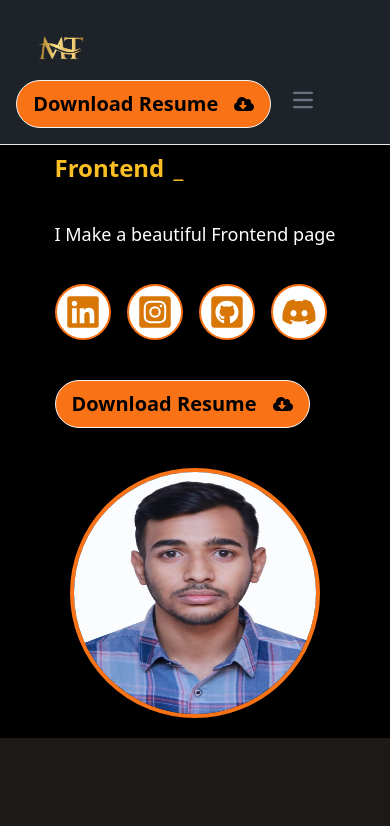
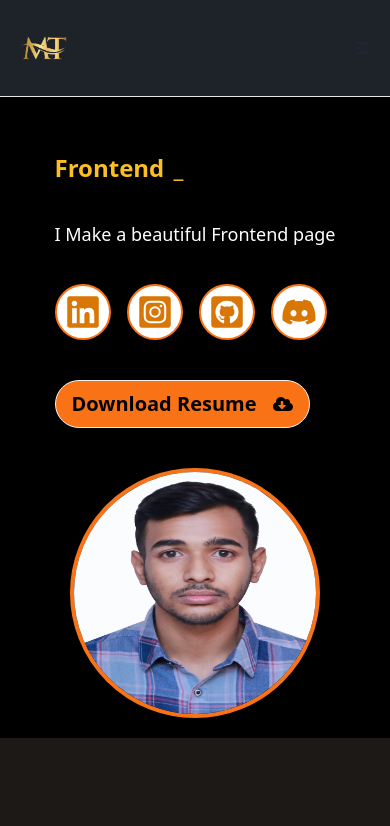
Before and after one commit to Takmim00/Protfolio, a React (Vite) app: page / in a window 390 px wide. Shown: the top 826 px of the page. Built offline with nearby package versions, Linux system fonts and the light colour scheme.

Commit message:
contact update

```diff
--- a/src/component/Contact.jsx
+++ b/src/component/Contact.jsx
@@ -34,7 +34,6 @@ const Contact = () => {
         setEmail("");
         setMessage("");
         toast.success("Email sent successfully!");
-        console.log(templateParams);
       })
       .catch((error) => {
         toast.error("Failed to send email.");
@@ -54,7 +53,7 @@ const Contact = () => {
       <div className="flex w-11/12 mx-auto md:flex-row flex-col  justify-evenly gap-40 mt-10">
         {/* from section */}
 
-        <div className="w-1/2">
+        <div className="md:w-1/2 w-full">
           <form
             ref={form}
             onSubmit={handleSubmit}
@@ -70,6 +69,7 @@ const Contact = () => {
                   type="email"
                   value={email}
                   onChange={(e) => setEmail(e.target.value)}
+                  required
                   className="w-full bg-stone-800 text-amber-400 focus:outline-none"
                   placeholder="Your email"
                 />
@@ -108,7 +108,7 @@ const Contact = () => {
                 </div>
               </div>
               <div className="text-white lg:mt-8 mt-8 ml-10">
-                <h1 className="text-3xl ">Alangkar</h1>
+                <h1 className="md:text-3xl text-2xl">Alangkar</h1>
                 <h1>Chittagong,Bangladesh</h1>
               </div>
             </div>
@@ -122,7 +122,7 @@ const Contact = () => {
                 </div>
               </div>
               <div className="text-white lg:mt-8 mt-8 ml-10">
-                <h1 className="text-3xl ">Email</h1>
+                <h1 className="md:text-3xl text-2xl ">Email</h1>
                 <h1>takmimm@gmail.com</h1>
               </div>
             </div>
@@ -135,7 +135,7 @@ const Contact = () => {
                 </div>
               </div>
               <div className="text-white lg:mt-8 mt-8 ml-10">
-                <h1 className="text-3xl ">Phone/Whatsapp</h1>
+                <h1 className="md:text-3xl text-2xl ">Phone/Whatsapp</h1>
                 <a
                   href="https://wa.me/8801824096141"
                   target="_blank"
--- a/src/component/Navbar.jsx
+++ b/src/component/Navbar.jsx
@@ -1,53 +1,100 @@
 import { FaCloudDownloadAlt } from "react-icons/fa";
 import { Link } from "react-router-dom";
-import logo from '../assets/logo.png'
-import resume from '../assets/My_Resume.pdf'
+import logo from "../assets/logo.png";
+import resume from "../assets/My_Resume.pdf";
 
 const Navbar = () => {
   return (
     <div>
       <nav className="bg-slate-500 fixed w-full z-20  top-0 bg-opacity-30 tone-700 start-0 border-b border-gray-200 dark:border-gray-600">
-        <div className="w-11/12 flex flex-wrap items-center justify-between mx-auto  py-4">
+        <div className="md:w-11/12 flex flex-wrap items-center justify-between mx-auto  py-4">
           <Link
+            to="/"
             href="https://flowbite.com/"
             className="flex items-center space-x-3 rtl:space-x-reverse"
           >
             <img src={logo} className="h-16" alt="" />
           </Link>
           <div className="flex md:order-2 space-x-3 md:space-x-0 rtl:space-x-reverse">
-
             <a href={resume} download="Resume">
-
-                <button className="btn flex text-center justify-center px-4 space-x-2 rounded-full py-2 bg-orange-500  hover:bg-orange-700 hover:text-white  items-center text-xl text-black">
-                  <span className="">Download Resume</span>
+              <button className="btn hidden md:flex text-center justify-center md:px-4 px-2 py-1
+               space-x-2 rounded-full md:py-2  bg-orange-500  hover:bg-orange-700 hover:text-white  items-center text-xl text-black">
+                <span className="text-xl">Download Resume</span>
                 <FaCloudDownloadAlt className="" />
               </button>
-
             </a>
-            <button
-              data-collapse-toggle="navbar-sticky"
-              type="button"
-              className="inline-flex items-center p-2 w-10 h-10 justify-center text-sm text-gray-500 rounded-lg md:hidden hover:bg-gray-100 focus:outline-none focus:ring-2 focus:ring-gray-200 dark:text-gray-400 dark:hover:bg-gray-700 dark:focus:ring-gray-600"
-              aria-controls="navbar-sticky"
-              aria-expanded="false"
+            <div className="dropdown">
+              <div
+                tabIndex={0}
+                role="button"
+                className="btn btn-ghost lg:hidden"
               >
-              <span className="sr-only">Open main menu</span>
                 <svg
-                className="w-5 h-5"
-                aria-hidden="true"
                   xmlns="http://www.w3.org/2000/svg"
+                  className="h-5 w-5"
                   fill="none"
-                viewBox="0 0 17 14"
+                  viewBox="0 0 24 24"
+                  stroke="currentColor"
                 >
                   <path
-                  stroke="currentColor"
                     strokeLinecap="round"
                     strokeLinejoin="round"
                     strokeWidth="2"
-                  d="M1 1h15M1 7h15M1 13h15"
+                    d="M4 6h16M4 12h8m-8 6h16"
                   />
                 </svg>
-            </button>
+              </div>
+              <ul
+                tabIndex={0}
+                className="menu menu-sm dropdown-content bg-base-100 rounded-box z-[1] mt-3 w-52 p-2 shadow"
+              >
+                <li>
+                  <Link
+                    to="/"
+                    className="block py-2 px-3 text-white bg-blue-700 rounded md:bg-transparent md:text-blue-700 md:p-0 md:dark:text-blue-500"
+                    aria-current="page"
+                  >
+                    Home
+                  </Link>
+                </li>
+                <li>
+                  <a
+                    href="#about"
+                    className="block py-2 px-3 text-white bg-blue-700 rounded md:bg-transparent md:text-blue-700 md:p-0 md:dark:text-blue-500"
+                    aria-current="page"
+                  >
+                    About Me
+                  </a>
+                </li>
+                <li>
+                  <a
+                    href="#skill"
+                    className="block py-2 px-3 text-white bg-blue-700 rounded md:bg-transparent md:text-blue-700 md:p-0 md:dark:text-blue-500"
+                    aria-current="page"
+                  >
+                    Skill
+                  </a>
+                </li>
+                <li>
+                  <a
+                    href="#project"
+                    className="block py-2 px-3 text-white bg-blue-700 rounded md:bg-transparent md:text-blue-700 md:p-0 md:dark:text-blue-500"
+                    aria-current="page"
+                  >
+                    Project
+                  </a>
+                </li>
+                <li>
+                  <a
+                    href="#contact"
+                    className="block py-2 px-3 text-white bg-blue-700 rounded md:bg-transparent md:text-blue-700 md:p-0 md:dark:text-blue-500"
+                    aria-current="page"
+                  >
+                    Contact
+                  </a>
+                </li>
+              </ul>
+            </div>
           </div>
           <div
             className="items-center justify-between hidden w-full md:flex md:w-auto md:order-1"
@@ -64,37 +111,40 @@ const Navbar = () => {
                 </Link>
               </li>
               <li>
-                <Link
-                  to="/"
+                <a
+                  href="#about"
                   className="block py-2 px-3 text-white bg-blue-700 rounded md:bg-transparent md:text-blue-700 md:p-0 md:dark:text-blue-500"
                   aria-current="page"
                 >
                   About Me
-                </Link>
+                </a>
               </li>
               <li>
-                <Link
-                  to="/"
+                <a
+                  href="#skill"
                   className="block py-2 px-3 text-white bg-blue-700 rounded md:bg-transparent md:text-blue-700 md:p-0 md:dark:text-blue-500"
                   aria-current="page"
-                >Skill
-                </Link>
+                >
+                  Skill
+                </a>
               </li>
               <li>
-                <Link
-                  to="/"
+                <a
+                  href="#project"
                   className="block py-2 px-3 text-white bg-blue-700 rounded md:bg-transparent md:text-blue-700 md:p-0 md:dark:text-blue-500"
                   aria-current="page"
-                >Project
-                </Link>
+                >
+                  Project
+                </a>
               </li>
               <li>
-                <Link
-                  to="/"
+                <a
+                  href="#contact"
                   className="block py-2 px-3 text-white bg-blue-700 rounded md:bg-transparent md:text-blue-700 md:p-0 md:dark:text-blue-500"
                   aria-current="page"
-                >Contact
-                </Link>
+                >
+                  Contact
+                </a>
               </li>
             </ul>
           </div>
--- a/src/component/ProjectDetails.jsx
+++ b/src/component/ProjectDetails.jsx
@@ -48,7 +48,7 @@ const ProjectDetails = () => {
     <div className="p-6">
       {project ? (
         <>
-          <div className="text-center mb-10">
+          <div className="text-center my-16">
             <h1 className="text-center lg:text-7xl text-4xl font-abc font-extrabold text-white">
               {project.title}
             </h1>
@@ -56,11 +56,11 @@ const ProjectDetails = () => {
               <span className="text-sm">MY</span> Project Details
             </p>
           </div>
-          <div className=" flex flex-col border-2 border-orange-500 lg:flex-row gap-8 w-8/12 mx-auto bg-white text-black rounded-2xl p-6">
+          <div className=" flex flex-col border-2 border-orange-500 lg:flex-row gap-8 lg:w-10/12 md:w-8/12 mx-auto bg-white text-black rounded-2xl p-6">
             <div className="px-5 py-5 bg-[#F3F3F3] items-center rounded-xl">
               <img
                 src={project.image}
-                className="max-w-sm h-full object-cover"
+                className="md:max-w-sm h-full object-cover"
               />
             </div>
             <div className="space-y-4 ">
--- a/src/component/home/Home.jsx
+++ b/src/component/home/Home.jsx
@@ -1,20 +1,29 @@
-
-import Banner from '../Banner';
-import Skill from '../Skill';
-import AboutMe from '../AboutMe';
-import Project from '../Project';
-import Contact from '../Contact';
+import AboutMe from "../AboutMe";
+import Banner from "../Banner";
+import Contact from "../Contact";
+import Project from "../Project";
+import Skill from "../Skill";
 
 const Home = () => {
-    return (
-        <div>
-            <Banner />
-            <AboutMe/>
-            <Skill/>
-            <Project/>
-            <Contact/>
-        </div>
-    );
+  return (
+    <div>
+      <div id="banner">
+        <Banner />
+      </div>
+      <div id="about">
+        <AboutMe />
+      </div>
+      <div id="skill">
+        <Skill />
+      </div>
+      <div id="project">
+        <Project />
+      </div>
+      <div id="contact">
+        <Contact />
+      </div>
+    </div>
+  );
 };
 
 export default Home;
```
Lines whose indentation alone changed are shown as unchanged.
